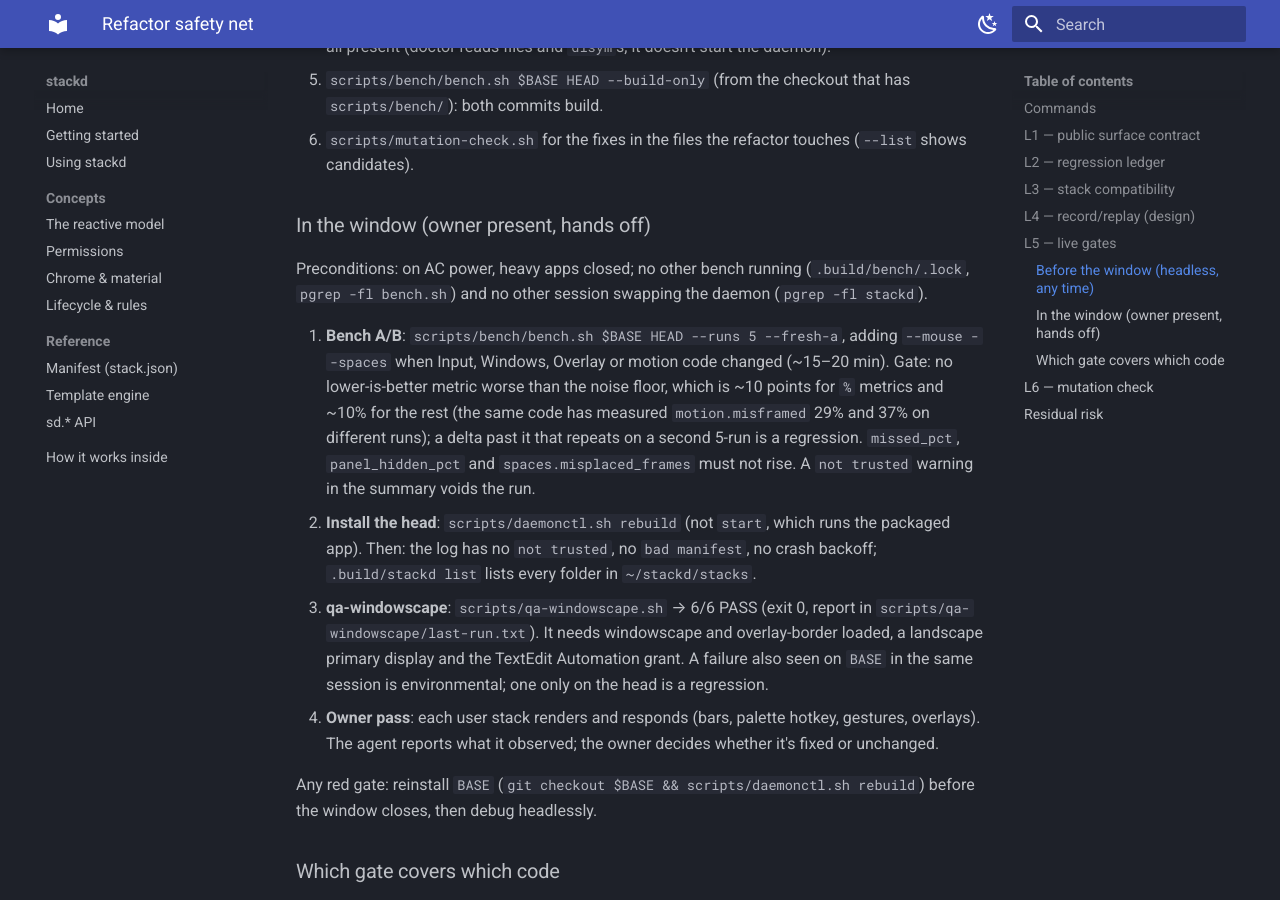
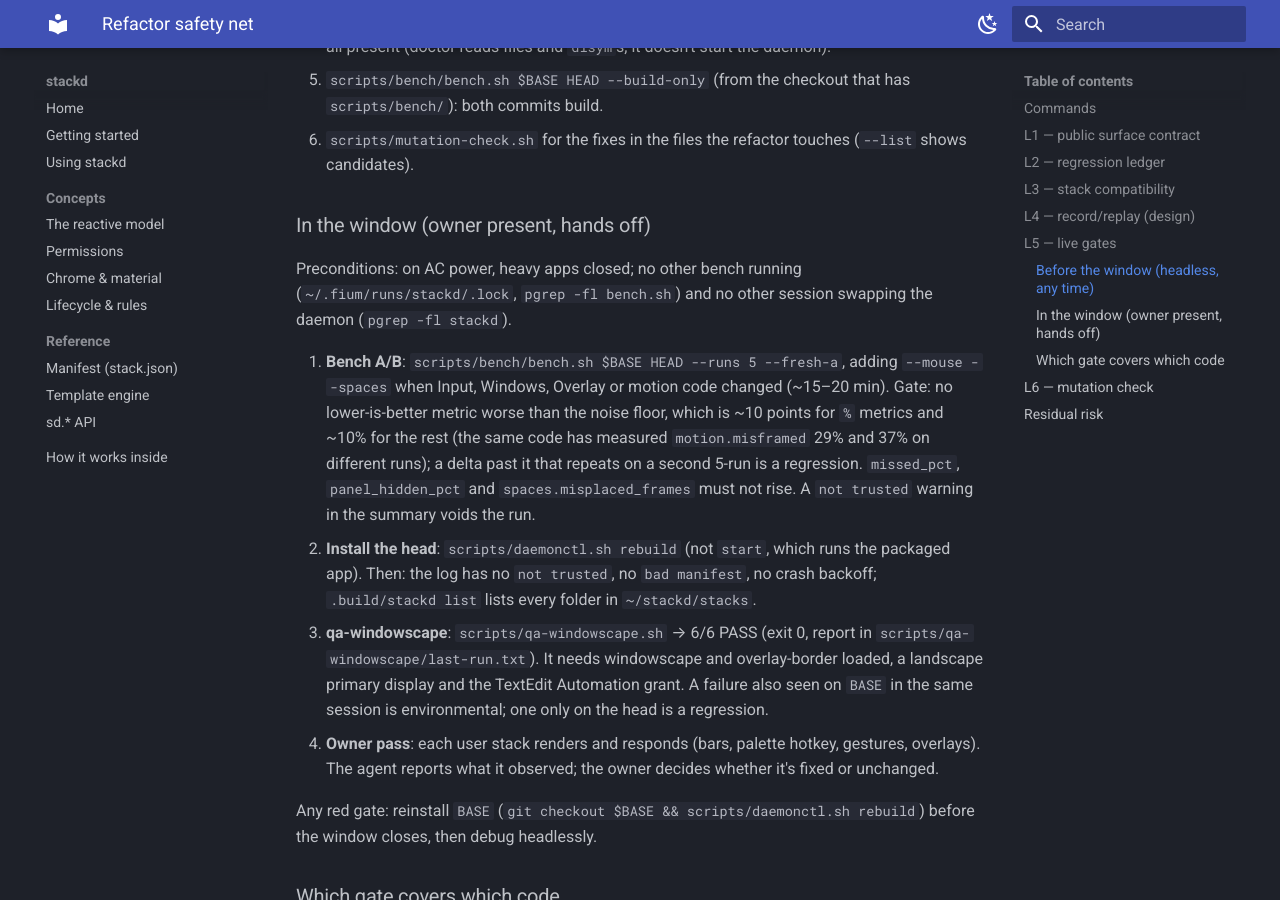
Before and after one commit to sryo/stackd, an MkDocs documentation site: the page built from docs/testing-safety-net.md, in a window 1280 px wide and 900 px high, scrolled down 6077 px. Built offline with MkDocs 1.6.1 and Material for MkDocs 9.7.7, drawn with Linux system fonts in a browser that asks for light colours.

Commit message:
The bench's lock lives with its runs in ~/.fium/runs/stackd/

```diff
--- a/docs/testing-safety-net.md
+++ b/docs/testing-safety-net.md
@@ -230,7 +230,7 @@ that window an agent prepares everything headlessly and waits.
 ### In the window (owner present, hands off)
 
 Preconditions: on AC power, heavy apps closed; no other bench running
-(`.build/bench/.lock`, `pgrep -fl bench.sh`) and no other session swapping
+(`~/.fium/runs/stackd/.lock`, `pgrep -fl bench.sh`) and no other session swapping
 the daemon (`pgrep -fl stackd`).
 
 1. **Bench A/B**: `scripts/bench/bench.sh $BASE HEAD --runs 5 --fresh-a`,
```
